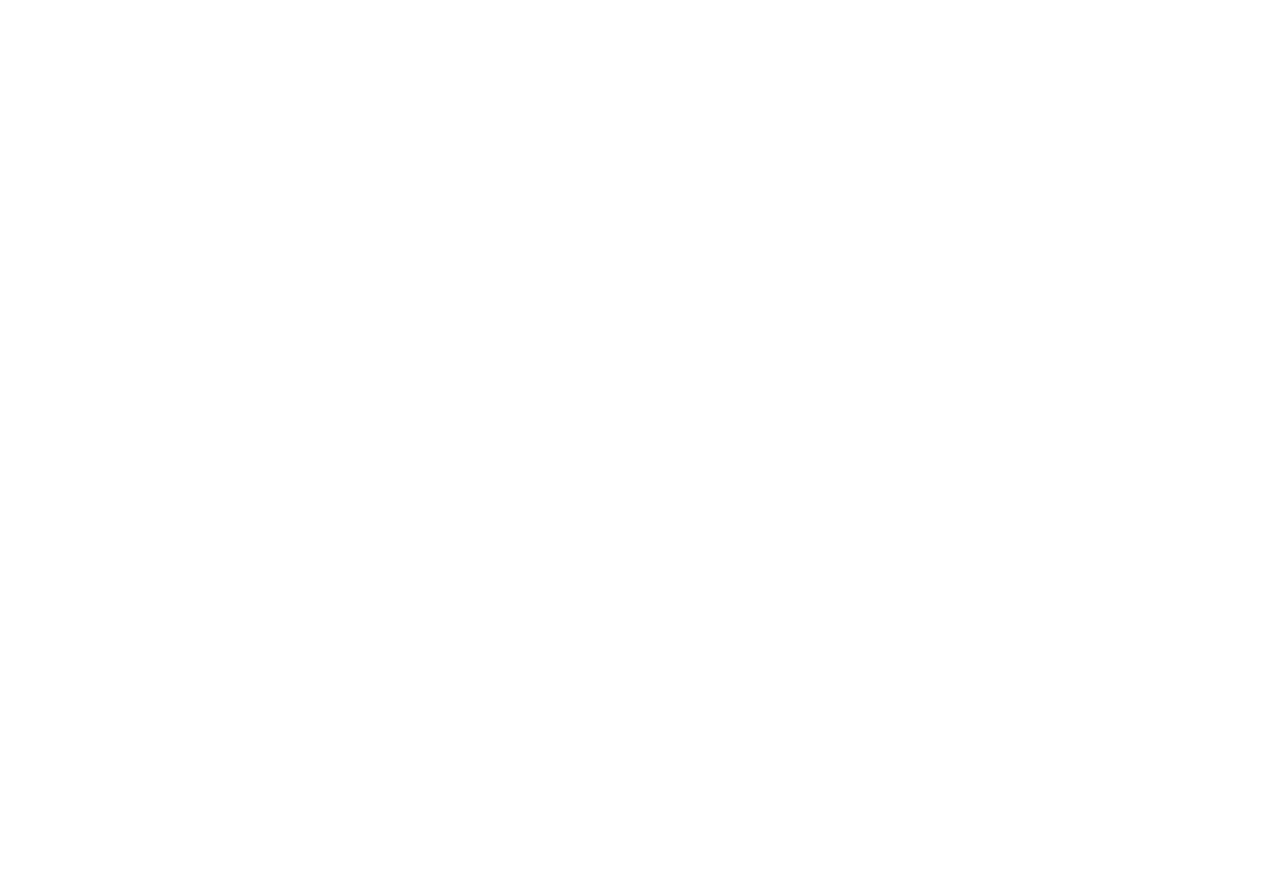
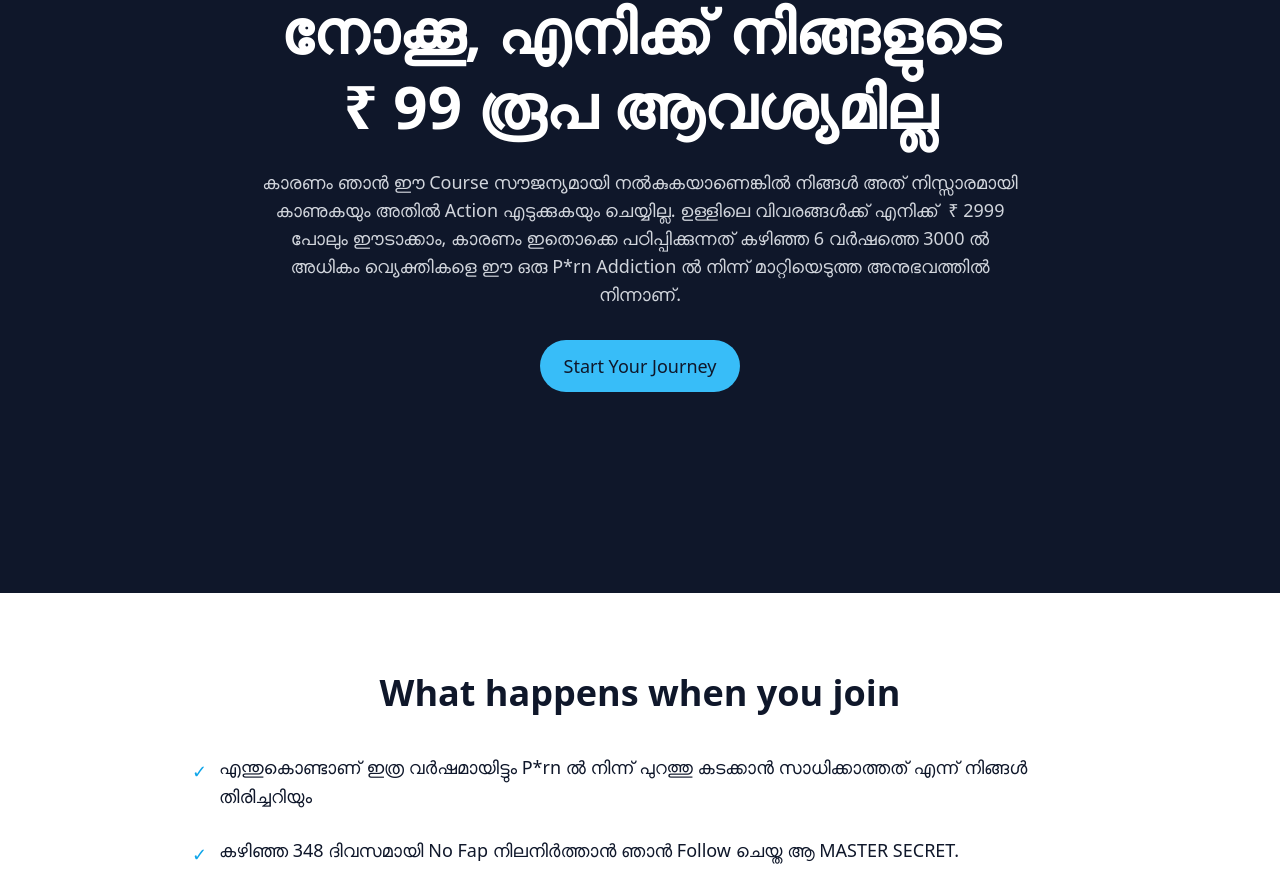
Before and after one commit to aljithkj02/latest, a React (Vite) app: page / in a window 1280 px wide. Shown: the part 207-1097 px from the top of the page. Before the commit the page ends 800 px from the top, so only its background shows below. Built offline with nearby package versions, Linux system fonts and the light colour scheme.

Commit message:
make the page

```diff
--- a/package.json
+++ b/package.json
@@ -14,6 +14,7 @@
     "framer-motion": "^12.5.0",
     "react": "^19.0.0",
     "react-dom": "^19.0.0",
+    "react-icons": "^5.5.0",
     "tailwindcss": "^4.0.14"
   },
   "devDependencies": {
--- a/src/App.tsx
+++ b/src/App.tsx
@@ -1,12 +1,21 @@
+import Benefits from "./components/Benefits"
+import CTA from "./components/CTA"
+import Footer from "./components/Footer"
+import Hero from "./components/Hero"
+import HookQuote from "./components/HookQuote"
 
 
 function App() {
 
-  return (
-    <>
-      Hey
-    </>
-  )
+    return (
+        <div className="font-sans">
+            <Hero />
+            <Benefits />
+            <HookQuote />
+            <CTA />
+            <Footer />
+        </div>
+    )
 }
 
 export default App
--- /dev/null
+++ b/src/components/Benefits.tsx
@@ -0,0 +1,42 @@
+// src/components/Benefits.tsx
+import { motion } from 'framer-motion';
+
+const points = [
+    'എന്തുകൊണ്ടാണ്  ഇത്ര വർഷമായിട്ടും P*rn ൽ നിന്ന്  പുറത്തു കടക്കാൻ സാധിക്കാത്തത് എന്ന് നിങ്ങൾ തിരിച്ചറിയും',
+    'കഴിഞ്ഞ 348 ദിവസമായി No Fap നിലനിർത്താൻ ഞാൻ Follow ചെയ്ത  ആ MASTER SECRET.',
+    'Immediate access to the CORE SYSTEM',
+];
+
+export default function Benefits() {
+    return (
+        <section className="bg-white text-[#0f172a] py-20 px-6">
+            <motion.div
+                className="max-w-4xl mx-auto"
+                initial={{ opacity: 0 }}
+                whileInView={{ opacity: 1 }}
+                transition={{ duration: 0.6 }}
+                viewport={{ once: true }}
+            >
+                <h2 className="text-3xl md:text-4xl font-semibold text-center mb-10">
+                    What happens when you join
+                </h2>
+
+                <ul className="space-y-6 text-lg leading-relaxed">
+                    {points.map((point, i) => (
+                        <motion.li
+                            key={i}
+                            className="flex items-start gap-3"
+                            initial={{ opacity: 0, x: -20 }}
+                            whileInView={{ opacity: 1, x: 0 }}
+                            transition={{ delay: i * 0.2, duration: 0.5 }}
+                            viewport={{ once: true }}
+                        >
+                            <span className="mt-1 text-[#0ea5e9]">✓</span>
+                            <span>{point}</span>
+                        </motion.li>
+                    ))}
+                </ul>
+            </motion.div>
+        </section>
+    );
+}
--- /dev/null
+++ b/src/components/CTA.tsx
@@ -0,0 +1,28 @@
+// src/components/CTA.tsx
+import { motion } from 'framer-motion';
+
+export default function CTA() {
+    return (
+        <section className="bg-[#14b8a6] text-white py-20 px-6 text-center">
+            <motion.div
+                className="max-w-3xl mx-auto"
+                initial={{ opacity: 0, y: 20 }}
+                whileInView={{ opacity: 1, y: 0 }}
+                transition={{ duration: 0.6 }}
+                viewport={{ once: true }}
+            >
+                <h2 className="text-3xl md:text-4xl font-semibold">
+                    Take the First Step Today
+                </h2>
+                <p className="mt-4 text-lg text-white/90">
+                    Your future doesn’t have to be tied to your past. Begin the journey back to yourself.
+                </p>
+                <div className="mt-8">
+                    <button className="bg-white text-[#14b8a6] px-6 py-3 rounded-full text-lg font-medium hover:bg-gray-100 transition">
+                        Get Started Now
+                    </button>
+                </div>
+            </motion.div>
+        </section>
+    );
+}
--- /dev/null
+++ b/src/components/Footer.tsx
@@ -0,0 +1,13 @@
+// src/components/Footer.tsx
+export default function Footer() {
+    return (
+        <footer className="bg-[#0f172a] text-gray-400 py-10 text-center text-sm">
+            <p>© {new Date().getFullYear()} YourBrandName. All rights reserved.</p>
+            <div className="mt-2 flex justify-center gap-6 text-gray-500 text-sm">
+                <a href="#" className="hover:text-white transition">Privacy Policy</a>
+                <a href="#" className="hover:text-white transition">Terms of Service</a>
+                <a href="#" className="hover:text-white transition">Contact</a>
+            </div>
+        </footer>
+    );
+}
--- /dev/null
+++ b/src/components/Hero.tsx
@@ -0,0 +1,31 @@
+// src/components/Hero.tsx
+import { motion } from 'framer-motion';
+
+export default function Hero() {
+    return (
+        <section className="bg-[#0f172a] text-white min-h-screen flex items-center justify-center px-6">
+            <motion.div
+                initial={{ opacity: 0, y: 40 }}
+                animate={{ opacity: 1, y: 0 }}
+                transition={{ duration: 0.8 }}
+                className="max-w-3xl text-center"
+            >
+                <h1 className="text-4xl md:text-6xl font-semibold leading-tight">
+                    നോക്കൂ, എനിക്ക് നിങ്ങളുടെ ₹ 99 രൂപ ആവശ്യമില്ല
+                </h1>
+                <p className="mt-6 text-lg text-gray-300">
+                    കാരണം ഞാൻ ഈ Course സൗജന്യമായി നൽകുകയാണെങ്കിൽ നിങ്ങൾ അത് നിസ്സാരമായി കാണുകയും അതിൽ Action എടുക്കുകയും ചെയ്യില്ല.
+
+                    ഉള്ളിലെ വിവരങ്ങൾക്ക് എനിക്ക്  &nbsp;₹ 2999 പോലും ഈടാക്കാം,
+
+                    കാരണം ഇതൊക്കെ പഠിപ്പിക്കുന്നത്  കഴിഞ്ഞ 6 വർഷത്തെ 3000 ൽ അധികം വ്യെക്തികളെ ഈ ഒരു P*rn Addiction ൽ നിന്ന് മാറ്റിയെടുത്ത അനുഭവത്തിൽ നിന്നാണ്.
+                </p>
+                <div className="mt-8">
+                    <button className="bg-[#38bdf8] text-[#0f172a] px-6 py-3 rounded-full text-lg font-medium hover:bg-[#0ea5e9] transition">
+                        Start Your Journey
+                    </button>
+                </div>
+            </motion.div>
+        </section>
+    );
+}
--- /dev/null
+++ b/src/components/HookQuote.tsx
@@ -0,0 +1,23 @@
+// src/components/HookQuote.tsx
+import { motion } from 'framer-motion';
+import { FaQuoteLeft, FaQuoteRight } from 'react-icons/fa';
+
+export default function HookQuote() {
+    return (
+        <section className="bg-[#0f172a] text-white py-16 px-6">
+            <motion.div
+                className="max-w-3xl mx-auto bg-[#1e293b] rounded-xl px-6 py-10 relative shadow-lg"
+                initial={{ opacity: 0, y: 30 }}
+                whileInView={{ opacity: 1, y: 0 }}
+                transition={{ duration: 0.8 }}
+                viewport={{ once: true }}
+            >
+                <FaQuoteLeft className="absolute top-3 left-2 text-3xl text-white/30" />
+                <blockquote className="text-xl md:text-2xl font-light italic text-white/90 text-center">
+                    P*rn & Mast*rbation നിർത്താൻ നിങ്ങൾ പരിശ്രമിക്കാത്തതല്ല പ്രശ്നം, നിങ്ങളുടെ പരിശ്രമം തെറ്റായ രീതിയിലാണ്.
+                </blockquote>
+                <FaQuoteRight className="absolute bottom-3 right-6 text-3xl text-white/30" />
+            </motion.div>
+        </section>
+    );
+}
```
Also changed, not shown: 1 other file (tests, documents, lock files or other folders).
